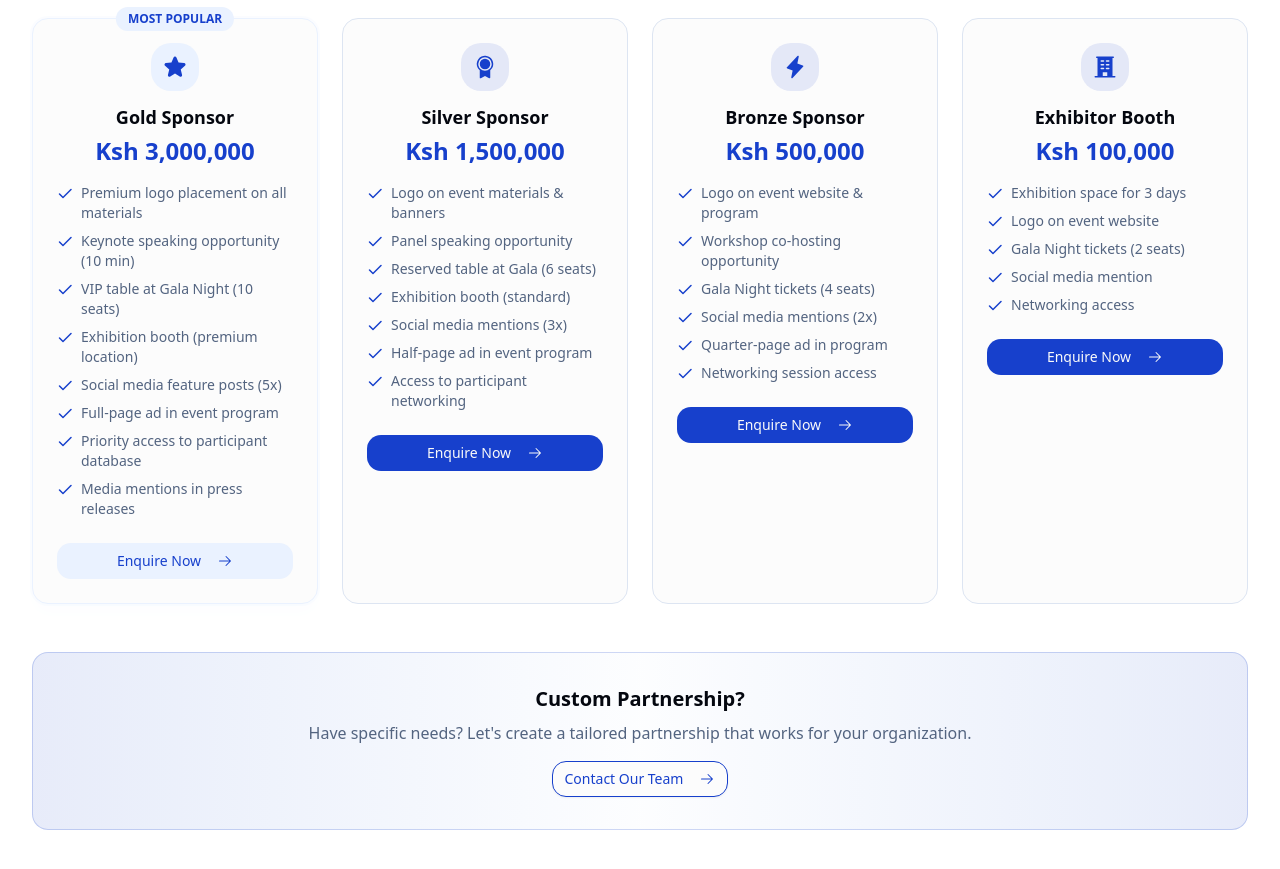
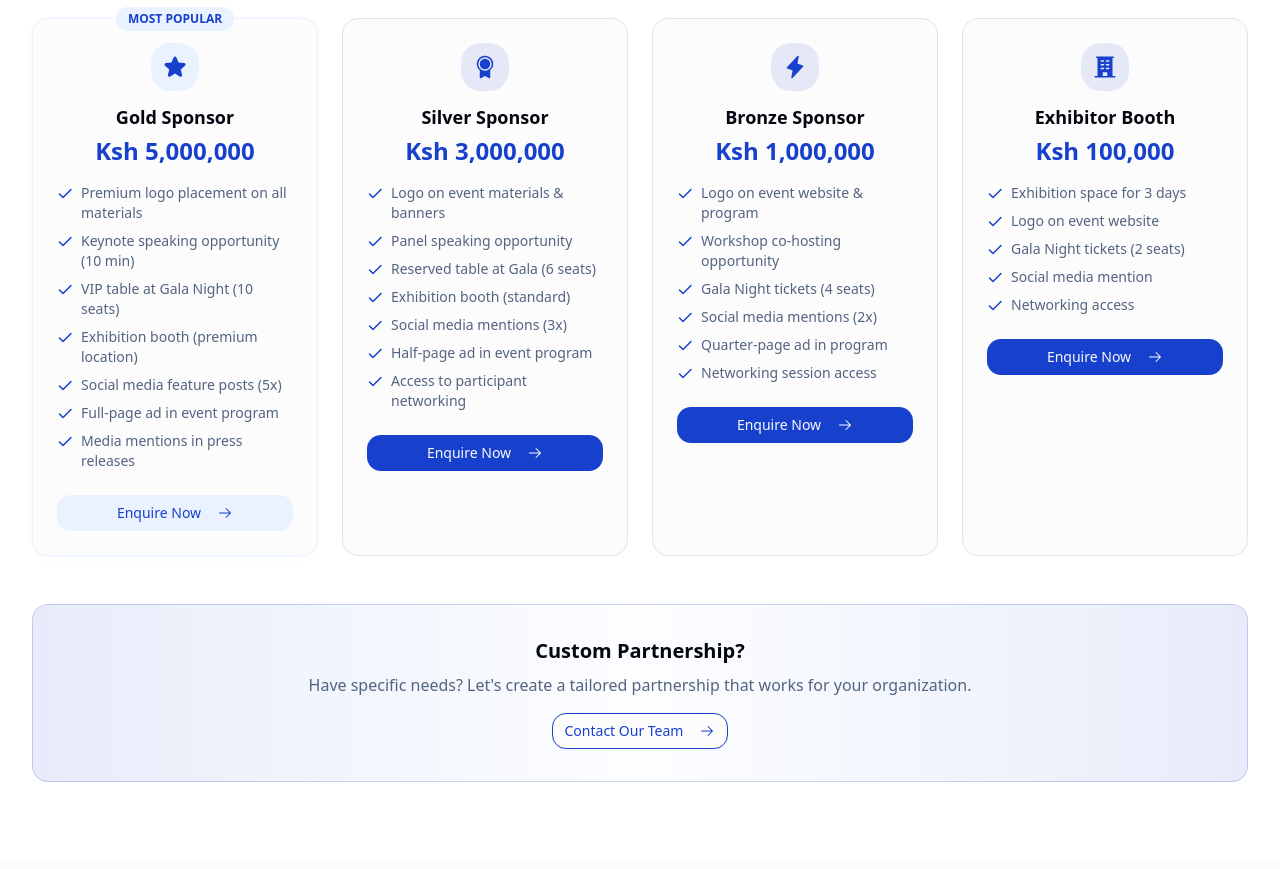
Before and after one commit to IdrisKulubi/africa-youth, a Next.js app: page / in a window 1280 px wide. Shown: the part 4760-5629 px from the top of the page. Built offline with nearby package versions, Linux system fonts and the light colour scheme.

Commit message:
feat: Update sponsorship package prices for Gold, Silver, and Bronze sponsors

```diff
--- a/src/components/sections/sponsorship-section.tsx
+++ b/src/components/sections/sponsorship-section.tsx
@@ -15,7 +15,7 @@ if (typeof window !== "undefined") {
 const sponsorPackages = [
   {
     name: "Gold Sponsor",
-    price: "Ksh 3,000,000",
+    price: "Ksh 5,000,000",
     icon: StarIcon,
     color: "accent",
     benefits: [
@@ -25,14 +25,13 @@ const sponsorPackages = [
       "Exhibition booth (premium location)",
       "Social media feature posts (5x)",
       "Full-page ad in event program",
-      "Priority access to participant database",
       "Media mentions in press releases",
     ],
     featured: true,
   },
   {
     name: "Silver Sponsor",
-    price: "Ksh 1,500,000",
+    price: "Ksh 3,000,000",
     icon: MedalIcon,
     color: "secondary",
     benefits: [
@@ -48,7 +47,7 @@ const sponsorPackages = [
   },
   {
     name: "Bronze Sponsor",
-    price: "Ksh 500,000",
+    price: "Ksh 1,000,000",
     icon: LightningIcon,
     color: "primary",
     benefits: [
```
